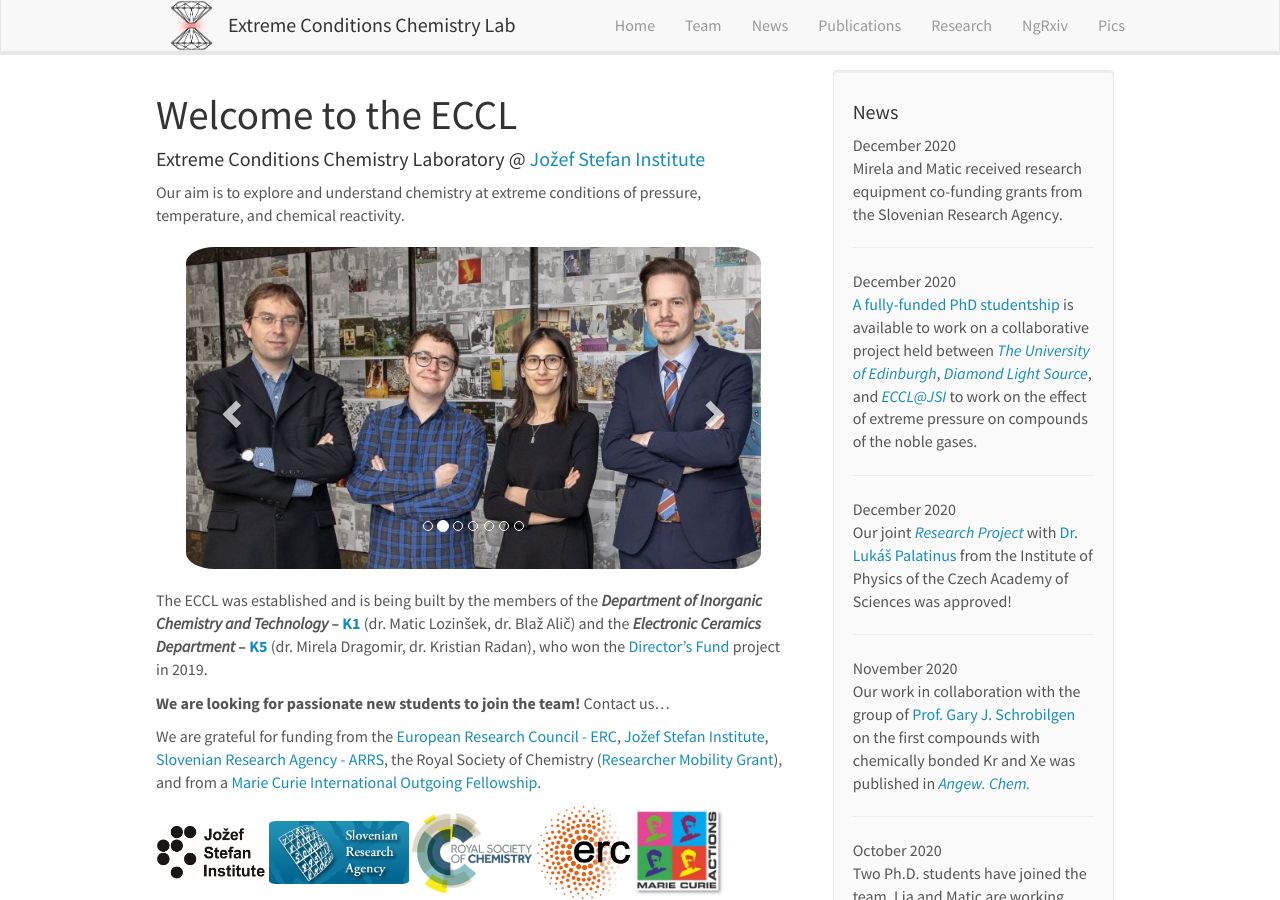
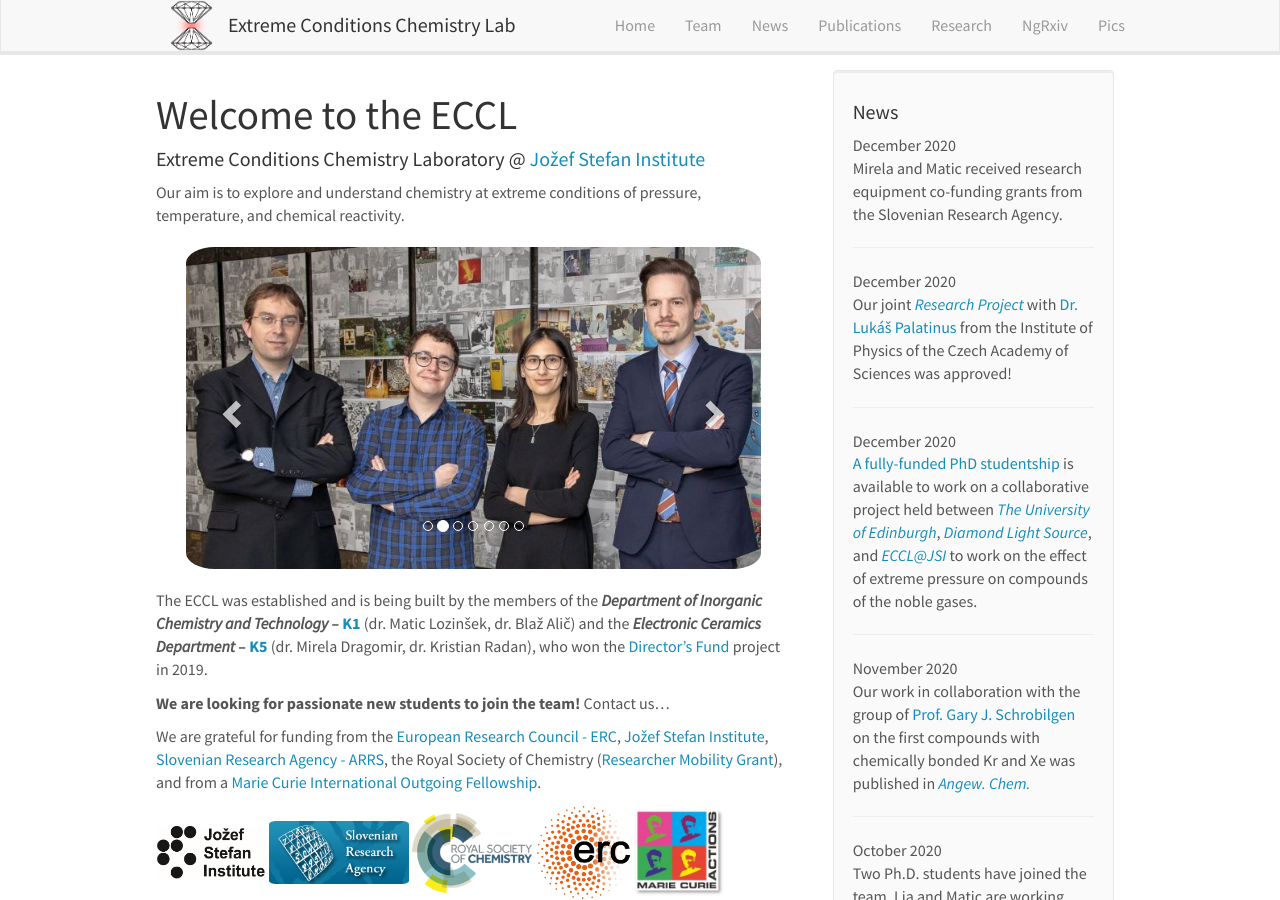
Before and after one commit to eccl-jsi/eccl-jsi.github.io, a Jekyll site: the page built from _pages/home.md, in a window 1280 px wide and 900 px high. Built offline with Jekyll 4.4.1, drawn with Linux system fonts in a browser that asks for light colours; nearby versions of some CDN libraries.

Commit message:
Update news.yml

```diff
--- a/_data/news.yml
+++ b/_data/news.yml
@@ -2,10 +2,10 @@
   headline: "Mirela and Matic received research equipment co-funding grants from the Slovenian Research Agency."
 
 - date: December 2020
-  headline: "<a href='http://www.chem.ed.ac.uk/studying/postgraduate-research/studentships/fully-funded-studentships'>A fully-funded PhD studentship</a> is available to work on a collaborative project held between <a href='http://www.crystal.chem.ed.ac.uk/'><i>The University of Edinburgh</i></a>, <a href='https://www.diamond.ac.uk/Instruments/Crystallography/I15-Extreme.html'><i>Diamond Light Source</i></a>, and <i><a href='http://eccl.ijs.si'>ECCL@JSI</i></a> to work on the effect of extreme pressure on compounds of the noble gases."
+  headline: "Our joint <a href='http://www.arrs.si/sl/medn/vodilna/rezultati/20/rezult-GACR-20.asp'><i>Research Project</i></a> with <a href='https://www.fzu.cz/en/people/drrernat-lukas-palatinus'>Dr. Lukáš Palatinus</a> from the Institute of Physics of the Czech Academy of Sciences was approved!"
 
 - date: December 2020
-  headline: "Our joint <a href='http://www.arrs.si/sl/medn/vodilna/rezultati/20/rezult-GACR-20.asp'><i>Research Project</i></a> with <a href='https://www.fzu.cz/en/people/drrernat-lukas-palatinus'>Dr. Lukáš Palatinus</a> from the Institute of Physics of the Czech Academy of Sciences was approved!"
+  headline: "<a href='http://www.chem.ed.ac.uk/studying/postgraduate-research/studentships/fully-funded-studentships'>A fully-funded PhD studentship</a> is available to work on a collaborative project held between <a href='http://www.crystal.chem.ed.ac.uk/'><i>The University of Edinburgh</i></a>, <a href='https://www.diamond.ac.uk/Instruments/Crystallography/I15-Extreme.html'><i>Diamond Light Source</i></a>, and <a href='http://eccl.ijs.si'><i>ECCL@JSI</i></a> to work on the effect of extreme pressure on compounds of the noble gases."
 
 - date: November 2020
   headline: "Our work in collaboration with the group of <a href='https://www.chemistry.mcmaster.ca/schrobilgen/'>Prof. Gary J. Schrobilgen</a> on the first compounds with chemically bonded Kr and Xe was published in <a href='https://doi.org/10.1002/anie.202014682'><i>Angew. Chem.</i></a>"
```
